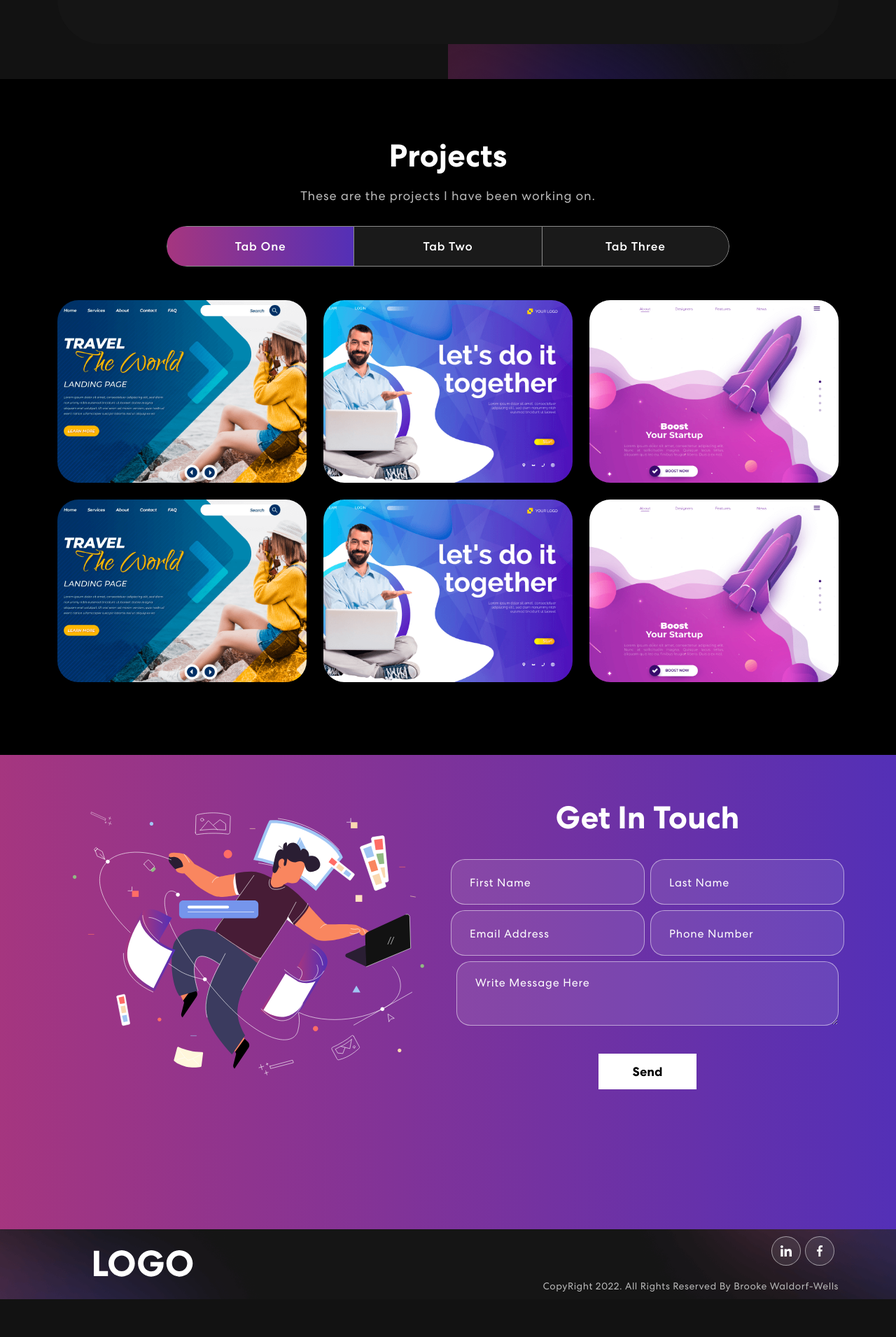
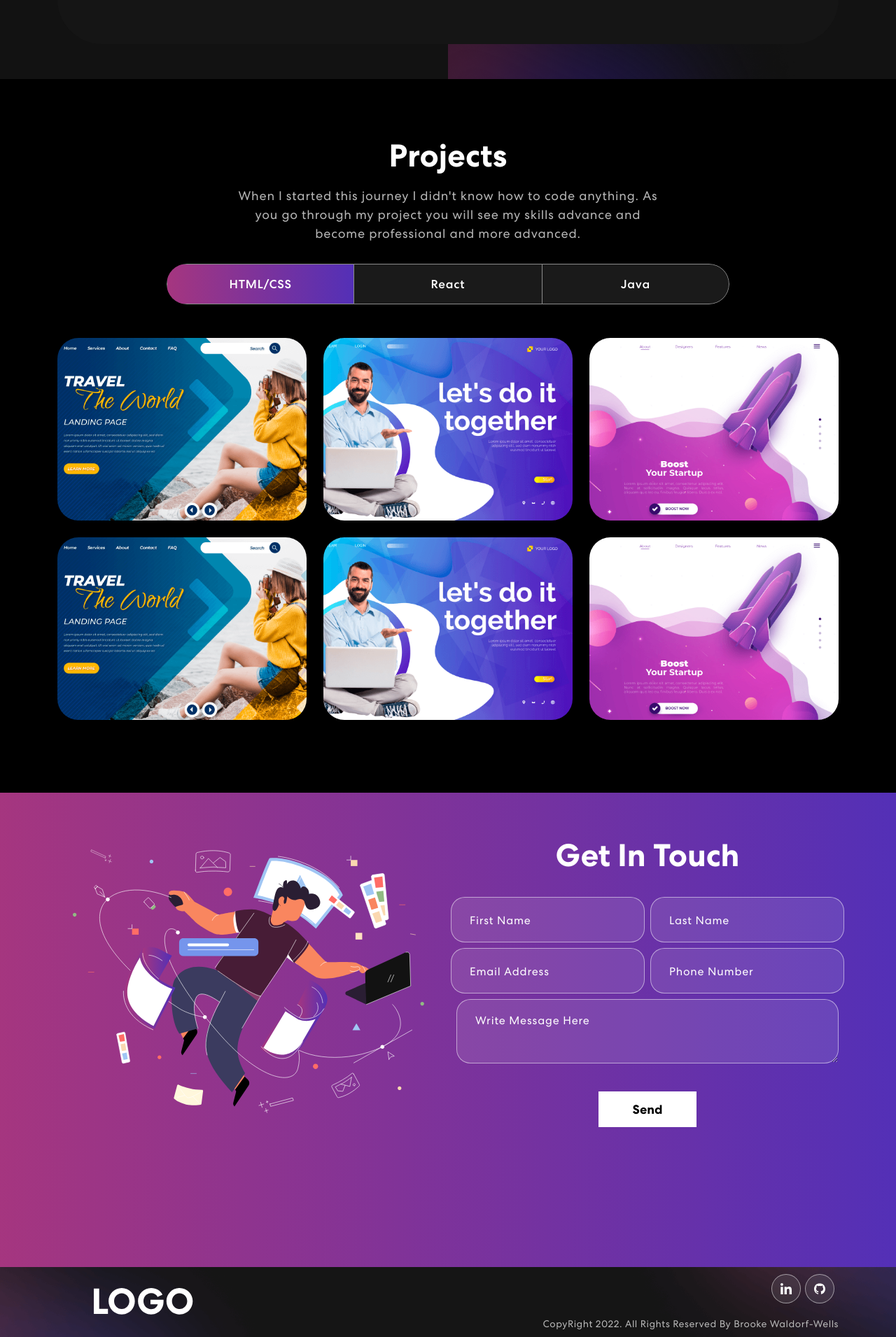
Before and after one commit to BrookeVerse/react-portfolio, a React (Create React App) app: page / in a window 1280 px wide. Shown: the part 1177-3088 px from the top of the page at 70% size. Before the commit the page ends 3034 px from the top, so only its background shows below. Built offline with nearby package versions, Linux system fonts and the light colour scheme.

Commit message:
Made changed to links in footer

```diff
--- a/src/components/Footer/Footer.jsx
+++ b/src/components/Footer/Footer.jsx
@@ -3,7 +3,7 @@ import { Col, Container, Row } from 'react-bootstrap'
 
 import logo from "../../assets/Images/logo.svg";
 import navIcon1 from "../../assets/Images/nav-icon1.svg";
-import navIcon2 from "../../assets/Images/nav-icon2.svg";
+import gitLogo from "../../assets/Images/gitLinkVector.svg";
 
 import "./Footer.scss"
 const Footer = () => {
@@ -16,8 +16,8 @@ const Footer = () => {
                 </Col>
                 <Col sm={6} className="text-center text-sm-end">
                     <div className='social-icon'>
-                        <a href=""><img src={navIcon1} /></a>
-                        <a href=""><img src={navIcon2} /></a>
+                        <a href="https://www.linkedin.com/in/brooke-waldorf-wells-048269234/" target="_blank"><img src={navIcon1} /></a>
+                        <a href="https://github.com/BrookeVerse" target="_blank"><img src={gitLogo} /></a>
                     </div>
                     <p>CopyRight 2022. All Rights Reserved By Brooke Waldorf-Wells </p>
                 </Col>
--- a/src/components/NabBar/NavBar.jsx
+++ b/src/components/NabBar/NavBar.jsx
@@ -8,7 +8,6 @@ import Navbar from "react-bootstrap/Navbar";
 import logo from "../../assets/Images/logo.svg";
 import navIcon1 from "../../assets/Images/nav-icon1.svg";
 import giticon from "../../assets/Images/gitLinkVector.svg";
-import navIcon2 from "../../assets/Images/nav-icon2.svg";
 
 import "./NavBar.scss";
 
--- a/src/components/Projects/Projects.jsx
+++ b/src/components/Projects/Projects.jsx
@@ -15,8 +15,8 @@ import "./Projects.scss";
 const Projects = () => {
   const projects = [
     {
-      title: "Business Startup",
-      description: "Design & Development",
+      title: "A Simple Web Page",
+      description: "My First ever project, creating a simple web page using HTML, CSS and a little JavaScript.",
       imgUrl: projImg1,
     },
     {
@@ -54,20 +54,20 @@ const Projects = () => {
               {({ isVisible }) => (
                 <div className={isVisible ? "animate__animated animate__bounce" : ""}>
                   <h2>Projects</h2>
-                  <p>These are the projects I have been working on.</p>
+                  <p>When I started this journey I didn't know how to code anything. As you go through my project you will see my skills advance and become professional and more advanced.</p>
                 </div>
               )}
             </TrackVisibility>
             <Tab.Container id="projects-tabs" defaultActiveKey="first">
               <Nav variant="pills" className="nav-pills mb-5 justify-content-center align-items-center" id="pills-tab">
                 <Nav.Item>
-                  <Nav.Link eventKey="first">Tab One</Nav.Link>
+                  <Nav.Link eventKey="first">HTML/CSS</Nav.Link>
                 </Nav.Item>
                 <Nav.Item>
-                  <Nav.Link eventKey="second">Tab Two</Nav.Link>
+                  <Nav.Link eventKey="second">React</Nav.Link>
                 </Nav.Item>
                 <Nav.Item>
-                  <Nav.Link eventKey="third">Tab Three</Nav.Link>
+                  <Nav.Link eventKey="third">Java</Nav.Link>
                 </Nav.Item>
               </Nav>
               <Tab.Content>
@@ -78,8 +78,18 @@ const Projects = () => {
                     })}
                   </Row>
                 </Tab.Pane>
-                <Tab.Pane eventKey="second">Content</Tab.Pane>
-                <Tab.Pane eventKey="second">Content</Tab.Pane>
+                <Tab.Pane eventKey="second">
+                  <Row>
+                    {projects.map((project, index) => {
+                      return <ProjectCards key={index} {...project} />;
+                    })}
+                  </Row>
+                </Tab.Pane>
+                <Tab.Pane eventKey="third">
+                  <Row>
+                    Coming Soon...
+                  </Row>
+                </Tab.Pane>
               </Tab.Content>
             </Tab.Container>
           </Col>
```
